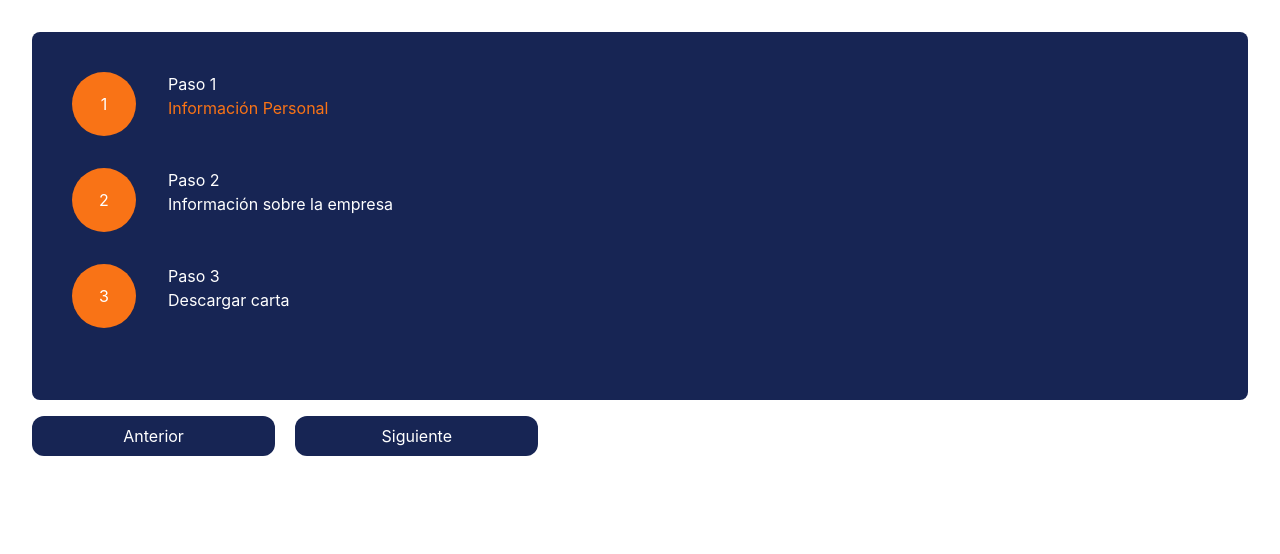
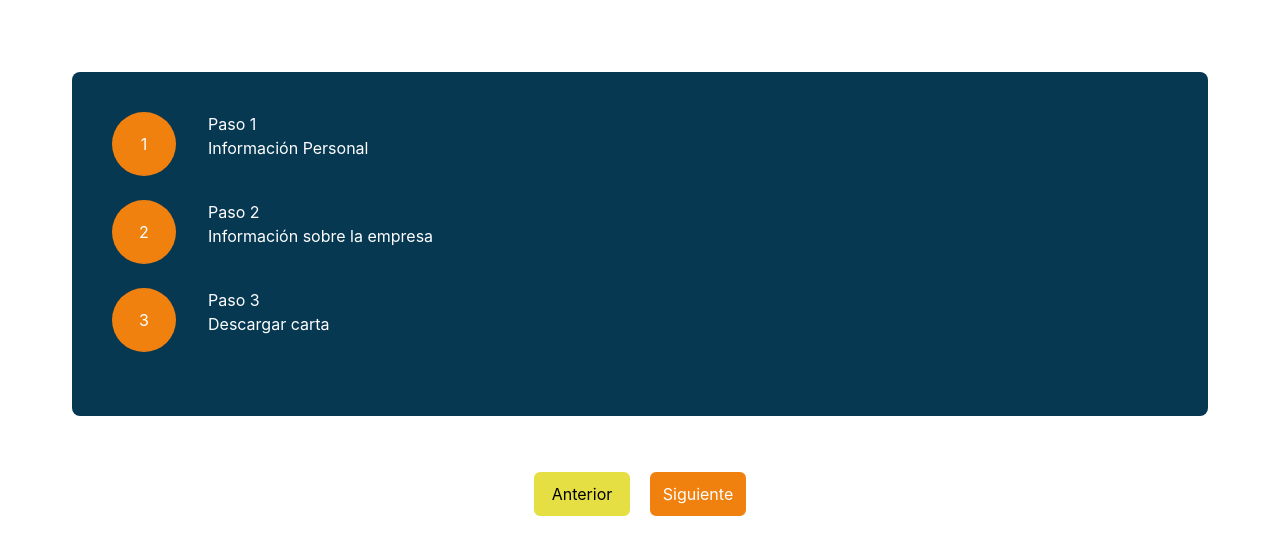
Before and after one commit to devmatchworking/hackaton-tribu1-frontend, a React (Vite) app: page / in a window 1280 px wide. Shown: the top 554 px of the page. Built offline with nearby package versions, Linux system fonts and the light colour scheme.

Commit message:
button and menu component with tailwind

```diff
--- a/src/components/ButtonComponent/Button.css
+++ b/src/components/ButtonComponent/Button.css
@@ -6,10 +6,14 @@
 @layer components{
 
     .buttons {
-        @apply flex gap-5;
+        @apply flex gap-5 justify-center;
     }
 
-    .button{
-        @apply bg-blue-950 text-white rounded-xl p-2 w-1/5 mt-4;
-  }
+    .buttonBefore{
+        @apply bg-daffodil text-black border-2 border-daffodil rounded-md p-2 w-24 mt-4 hover:border-blueberry hover:text-blue-950 hover:bg-transparent;
+    }
+
+    .buttonAfter{
+        @apply bg-tangerine text-white border-2 border-tangerine rounded-md p-2 w-24 mt-4;
+    }
 }
--- a/src/components/ButtonComponent/Button.jsx
+++ b/src/components/ButtonComponent/Button.jsx
@@ -3,8 +3,8 @@ import "./Button.css";
 export function Button() {
   return (
     <div className="buttons">
-      <button className="button">Anterior</button>
-      <button className="button">Siguiente</button>
+      <button className="buttonBefore">Anterior</button>
+      <button className="buttonAfter">Siguiente</button>
     </div>
   );
 }
--- a/src/components/MenuComponent/Menu.css
+++ b/src/components/MenuComponent/Menu.css
@@ -5,20 +5,20 @@
 
 @layer components{
 
-    *{
-        @apply text-white;
-    }
+  .stepsContainer {
+    @apply m-10;
+  }
 
-  .container{
-    @apply flex flex-col bg-blue-950 rounded-lg p-10 w-2/5;
+  .steps{
+    @apply flex flex-col bg-blueberry rounded-lg p-10 text-white;
   }
 
   .selection {
-    @apply flex mb-8;
+    @apply flex mb-6;
   }
 
   .number {
-    @apply bg-orange-500 p-2 rounded-full w-16 h-16 content-center mr-8;
+    @apply bg-tangerine p-2 rounded-full w-16 h-16 content-center text-center mr-8;
   }
 
   .step {
--- a/src/components/MenuComponent/Menu.jsx
+++ b/src/components/MenuComponent/Menu.jsx
@@ -2,14 +2,13 @@ import "./Menu.css";
 
 export function Menu() {
   return (
-    <section className="container">
+    <div className="stepsContainer">
+      <section className="steps">
         <div className="selection">
           <span className="number">1</span>
           <div>
             <h2 className="step">Paso 1</h2>
-          <span className="information text-orange-500">
-            Información Personal
-          </span>
+            <span className="information">Información Personal</span>
           </div>
         </div>
 
@@ -29,5 +28,6 @@ export function Menu() {
           </div>
         </div>
       </section>
+    </div>
   );
 }
```
Lines whose indentation alone changed are shown as unchanged.
